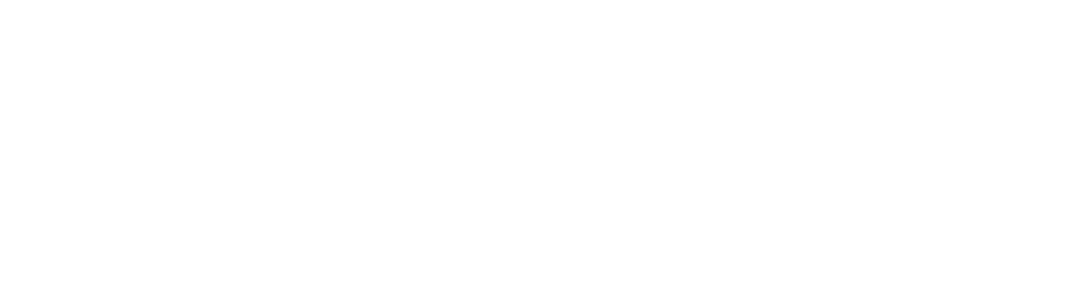
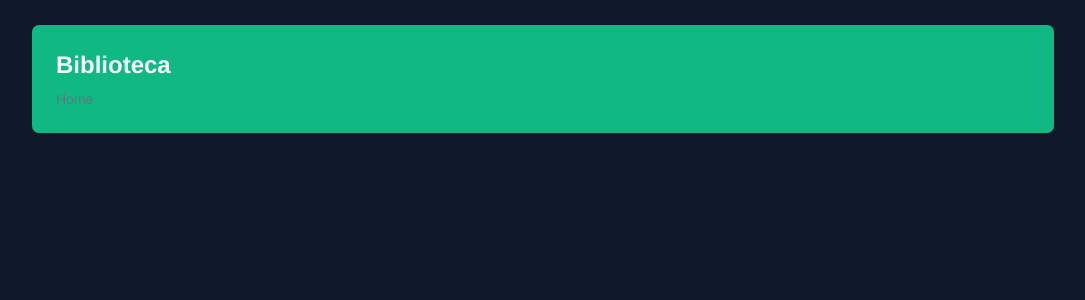
Before and after one commit to FabricioDeQueiroz/AIDA-Desafio, a React (Vite) app in the folder Library-Frontend/: page / in a window 1280 px wide. Shown: the top 300 px of the page, without its empty margins (97-1182 px from the left). Built offline with nearby package versions, Linux system fonts and the light colour scheme.

Commit message:
feat(frontend): refactor tailwind color themes in css

```diff
--- a/Library-Frontend/src/index.css
+++ b/Library-Frontend/src/index.css
@@ -16,153 +16,92 @@
 
 /* CORES PERSONALIZADAS - TAILWIND */
 @theme {
-  --color-*: initial;
+  /* BASE - TEMA CLARO */
+  --color-fundo-pagina: #dbe6f0;
+  --color-fundo-superficie: #ffffff;
+  --color-fundo-superficie-suave: #f8fafc;
+  --color-borda-padrao: #dbe6f0;
+  --color-texto-principal: #1e293b;
+  --color-texto-secundario: #94a3b8;
+  --color-fundo-navbar-sidebar: #ffffff;
 
-  /* Cadastro e Login */
-  --color-background-escuro: #0f0f0f;
-  --color-background-claro: #161618;
-  --color-background-claroclaro: #0b0b0b;
-  --color-texto-branco: #ffffff;
-  --color-texto-footer: #f7fafc;
-  --color-background-login: #ffffff;
-  --color-titulo-login: #1e2531;
-  --color-texto-login: #2d3748;
-  --color-placeholder-login: #424242;
-  --color-field-login: #e2e8f0;
-  --color-field-border-login: #ffffff;
-  --color-icon-login: #a0aec0;
-  --color-button-text: #ffffff;
-  --color-button-color: #2d3748;
-  --color-button-color-hover: #2d3748e5;
-  --color-text-register: #a0aec0;
-  --color-button-register: #2d3748;
-  --color-icon-branco: #ffffff;
-  --color-color-footer: #0f0f10;
-  --color-field-border-active: #2d3748;
+  /* DESTAQUE */
+  --color-destaque: #fb923c;
+  --color-destaque-hover: #f97316;
+  --color-destaque-suave: #fff7ed;
 
-  /* Navbar */
-  --color-background-navbar: #ffffff;
-  --color-text-logo: #e0e1e2;
-  --color-line-navbar: #404040;
-  --color-placeholder-avatar: #00b5d8;
-  --color-placeholder-avatar-icon: #ffffff;
-  --color-text-user-name: #000000;
-  --color-text-user-role: #0987a0;
-  --color-background-option-ac: #232325;
-  --color-background-option-button-ac: #232325;
-  --color-background-option-button-ac-hover: #232325e5;
-  --color-background-option-icon-ac: #ffffff;
-  --color-text-option-ac: #efefef;
-  --color-background-option-de: #ffffff00;
-  --color-background-option-button-de: #edf2f7;
-  --color-background-option-icon-de: #00b5d8;
-  --color-text-option-de: #a2a2a2;
-  --color-theme-toggle-button: #4a5568;
+  /* STATUS */
+  --color-sucesso: #10b981;
+  --color-aviso: #f59e0b;
+  --color-erro: #f43f5e;
+  --color-info: #0ea5e9;
+  --color-indigo: #818cf8;
 
-  /* Dashboard */
-  --color-text-breadcrumb: #ffffff;
-  --color-text-page-title: #ffffff;
-  --color-background-card-dashboard: #ffffff;
-  --color-card-dashboard-capt-text: #a0aec0;
-  --color-card-dashboard-text: #2d3748;
-  --color-card-dashboard-button: #a0aec0;
-  --color-card-dashboard-button-icon: #ffffff;
-  --color-card-dashboard-footer-text: #a0aec0;
-  --color-card-dashboard-line-table: #e2e8f0;
-  --color-card-dashboard-background-table: #f7fafc;
-  --color-card-dashboard-text-table: #718096;
-  --color-card-dashboard-dot-line: #4a5568;
-  --color-dashboard-occupation: #a0aec0;
-  --color-dashboard-create-button: #2d3748;
-  --color-dashboard-create-button-text: #ffffff;
-  --color-dashboard-create-button-de: #edf2f7;
-  --color-dashboard-green-400: #48bb78;
-  --color-dashboard-red-400: #f56565;
-  --color-dashboard-green-500: #38a169;
-  --color-dashboard-red-500: #e53e3e;
-  --color-dashboard-tea: #319795;
-  --color-dashboard-orange: #ed8936;
+  /* BADGES E ÍCONES */
+  --color-verde-claro: #d1fae5;
+  --color-verde-medio: #34d399;
+  --color-verde-escuro: #059669;
 
-  /* Outros */
-  --color-toast-success: #276749;
-  --color-toast-error: #9b2c2c;
-  --color-toast-info: #1e4e8c;
-  --color-toast-warning: #2c7a7b;
+  --color-azul-claro: #e0f2fe;
+  --color-azul-medio: #38bdf8;
+  --color-azul-escuro: #0284c7;
+
+  --color-roxo-claro: #ede9fe;
+  --color-roxo-medio: #a78bfa;
+  --color-roxo-escuro: #7c3aed;
+
+  --color-vermelho-claro: #ffe4e6;
+  --color-vermelho-medio: #fb7185;
+  --color-vermelho-escuro: #e11d48;
+
+  --color-laranja-claro: #ffedd5;
+  --color-laranja-medio: #fb923c;
+  --color-laranja-escuro: #ea580c;
 }
 
 /* CORES - TEMA DARK */
 @variant dark {
-  --color-*: initial;
+  /* BASE - TEMA ESCURO */
+  --color-fundo-pagina: #0f172a;
+  --color-fundo-superficie: #1e293b;
+  --color-fundo-superficie-suave: #334155;
+  --color-borda-padrao: #0f172a;
+  --color-texto-principal: #f8fafc;
+  --color-texto-secundario: #64748b;
+  --color-fundo-navbar-sidebar: #020617;
 
-  /* Cadastro e Login */
-  --color-background-escuro: #151928;
-  --color-background-claro: #1a202c;
-  --color-texto-branco: #ffffff;
-  --color-texto-footer: #f7fafc;
-  --color-background-login: #111c44;
-  --color-titulo-login: #ffffff;
-  --color-texto-login: #ffffff;
-  --color-placeholder-login: #a0aec0;
-  --color-field-login: #1b254b;
-  --color-field-border-login: #1b254b;
-  --color-icon-login: #a0aec0;
-  --color-button-text: #ffffff;
-  --color-button-color: #3182ce;
-  --color-button-color-hover: #3182cee5;
-  --color-text-register: #a0aec0;
-  --color-button-register: #3182ce;
-  --color-icon-branco: #ffffff;
-  --color-color-footer: #151928;
-  --color-field-border-active: #ffffff;
+  /* DESTAQUE */
+  --color-destaque: #fb923c;
+  --color-destaque-hover: #f97316;
+  --color-destaque-suave: #431407;
 
-  /* Navbar */
-  --color-background-navbar: #111c44;
-  --color-text-logo: #ffffff;
-  --color-line-navbar: #e0e1e2;
-  --color-placeholder-avatar: #3182ce;
-  --color-placeholder-avatar-icon: #ffffff;
-  --color-text-user-name: #ffffff;
-  --color-text-user-role: #0987a0;
-  --color-background-option-ac: #1b254b;
-  --color-background-option-button-ac: #3182ce;
-  --color-background-option-button-ac-hover: #3182cee5;
-  --color-background-option-icon-ac: #ffffff;
-  --color-text-option-ac: #ffffff;
-  --color-background-option-de: #ffffff00;
-  --color-background-option-button-de: #1b254b;
-  --color-background-option-icon-de: #3182ce;
-  --color-text-option-de: #ffffff;
-  --color-theme-toggle-button: #f6ad55;
+  /* STATUS */
+  --color-sucesso: #10b981;
+  --color-aviso: #f59e0b;
+  --color-erro: #f43f5e;
+  --color-info: #0ea5e9;
+  --color-indigo: #818cf8;
 
-  /* Dashboard */
-  --color-text-breadcrumb: #ffffff;
-  --color-text-page-title: #ffffff;
-  --color-background-card-dashboard: #111c44;
-  --color-card-dashboard-capt-text: #a0aec0;
-  --color-card-dashboard-text: #ffffff;
-  --color-card-dashboard-button: #3182ce;
-  --color-card-dashboard-button-icon: #ffffff;
-  --color-card-dashboard-footer-text: #a0aec0;
-  --color-card-dashboard-line-table: #4a5568;
-  --color-card-dashboard-background-table: #0b1433;
-  --color-card-dashboard-text-table: #ffffff;
-  --color-card-dashboard-dot-line: #4a5568;
-  --color-dashboard-occupation: #a0aec0;
-  --color-dashboard-create-button: #3182ce;
-  --color-dashboard-create-button-text: #ffffff;
-  --color-dashboard-create-button-de: #edf2f7;
-  --color-dashboard-green-400: #48bb78;
-  --color-dashboard-red-400: #f56565;
-  --color-dashboard-green-500: #38a169;
-  --color-dashboard-red-500: #e53e3e;
-  --color-dashboard-tea: #319795;
-  --color-dashboard-orange: #ed8936;
+  /* BADGES E ÍCONES */
+  --color-verde-claro: #052e26;
+  --color-verde-medio: #34d399;
+  --color-verde-escuro: #6ee7b7;
 
-  /* Outros */
-  --color-toast-success: #276749;
-  --color-toast-error: #9b2c2c;
-  --color-toast-info: #1e4e8c;
-  --color-toast-warning: #2c7a7b;
+  --color-azul-claro: #082f49;
+  --color-azul-medio: #38bdf8;
+  --color-azul-escuro: #7dd3fc;
+
+  --color-roxo-claro: #2e1065;
+  --color-roxo-medio: #a78bfa;
+  --color-roxo-escuro: #c4b5fd;
+
+  --color-vermelho-claro: #4c0519;
+  --color-vermelho-medio: #fb7185;
+  --color-vermelho-escuro: #fda4af;
+
+  --color-laranja-claro: #431407;
+  --color-laranja-medio: #fb923c;
+  --color-laranja-escuro: #fdba74;
 }
 
 @font-face {
@@ -177,12 +116,6 @@
   overflow-x: hidden;
 }
 
-input:-webkit-autofill {
-  @apply bg-field-border-login text-texto-login;
-  box-shadow: 0 0 0 1000px #e6e9f0 inset !important;
-  -webkit-text-fill-color: #1f2937 !important;
-}
-
 @layer utilities {
   .hyphens-auto {
     hyphens: auto;
@@ -192,8 +125,9 @@
 }
 
 :root {
-  font-family: Michroma, Inter, Manrope, Ubuntu, "Loen", system-ui, Avenir,
-    Helvetica, Arial, sans-serif;
+  font-family:
+    Michroma, Inter, Manrope, Ubuntu, "Loen", system-ui, Avenir, Helvetica,
+    Arial, sans-serif;
 
   color-scheme: light dark;
   color: rgba(255, 255, 255, 0.87);
@@ -203,22 +137,3 @@
   -webkit-font-smoothing: antialiased;
   -moz-osx-font-smoothing: grayscale;
 }
-
-/* button {
-  border-radius: 8px;
-  border: 1px solid transparent;
-  padding: 0.6em 1.2em;
-  font-size: 1em;
-  font-weight: 500;
-  font-family: inherit;
-  background-color: #1a1a1a;
-  cursor: pointer;
-  transition: border-color 0.25s;
-}
-button:hover {
-  border-color: #646cff;
-}
-button:focus,
-button:focus-visible {
-  outline: 4px auto -webkit-focus-ring-color;
-} */
```
